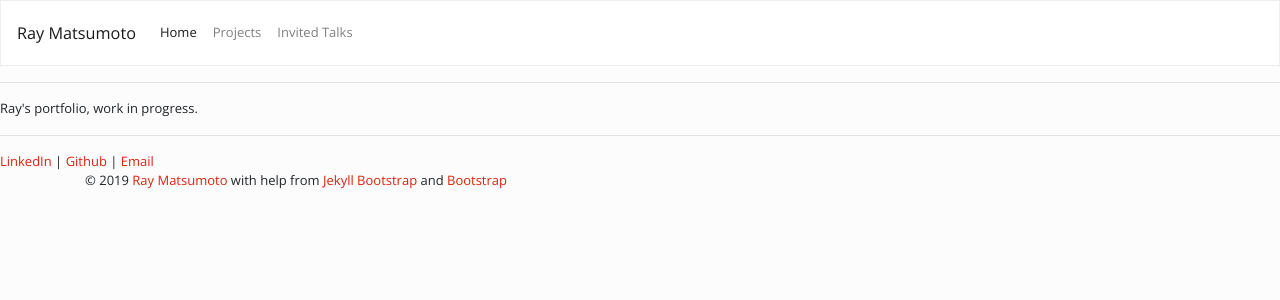
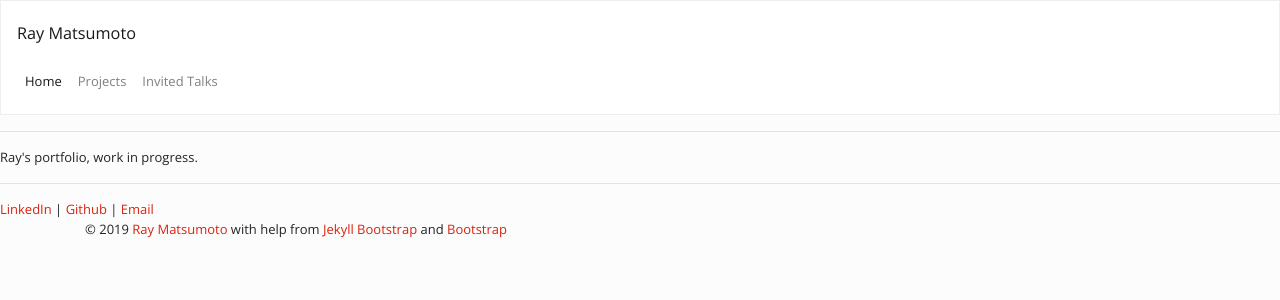
Before and after one commit to rmatsum836/rmatsum836.github.io, a Jekyll site: the page built from index.md, in a window 1280 px wide. Shown: the top 300 px of the page. Built offline with Jekyll 4.4.1, drawn with Linux system fonts in a browser that asks for light colours; nearby versions of some CDN libraries.

Commit message:
Nav format changes

```diff
--- a/_includes/themes/bootstrap-3/top.html
+++ b/_includes/themes/bootstrap-3/top.html
@@ -41,10 +41,8 @@
   </head>
 
   <body class="{{ page.section }}">
-    <div id="container">
-     <div class="wrap">
-     <div id="header">
-         <nav class="navbar navbar-expand-lg navbar-light bg-light">
+  <nav class="navbar navbar-expand-lg navbar-light bg-light">
+  <div id="container">
   <a class="navbar-brand" href="#">Ray Matsumoto</a>
   <button class="navbar-toggler" type="button" data-toggle="collapse" data-target="#navbarSupportedContent" aria-controls="navbarSupportedContent" aria-expanded="false" aria-label="Toggle navigation">
     <span class="navbar-toggler-icon"></span>
@@ -62,6 +60,7 @@
         <a class="nav-link" href="#">Invited Talks<span class="sr-only">(current)</span></a>
       </li>
     </ul>
+  </div>
   </div>
 </nav>
 
```
